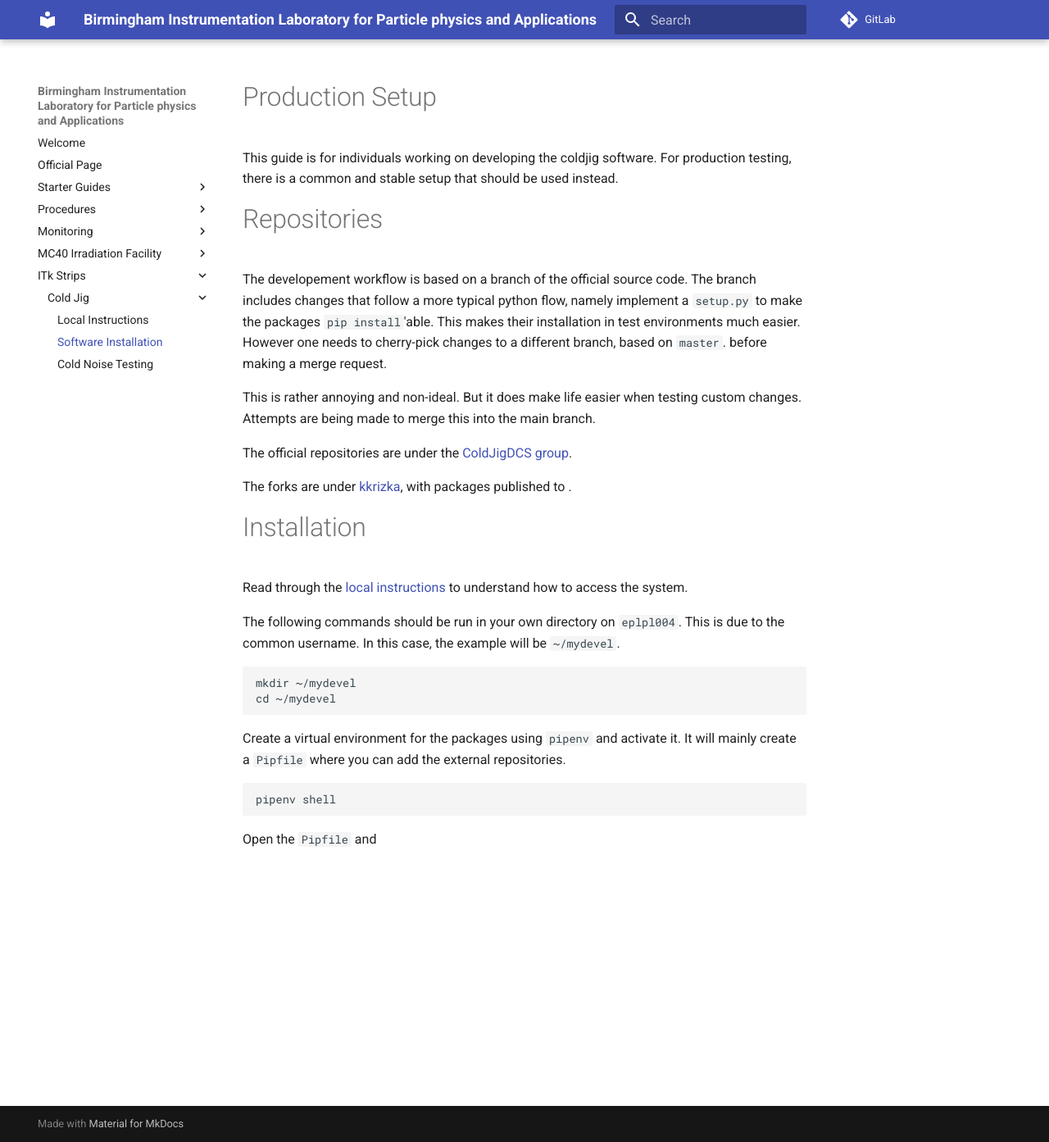
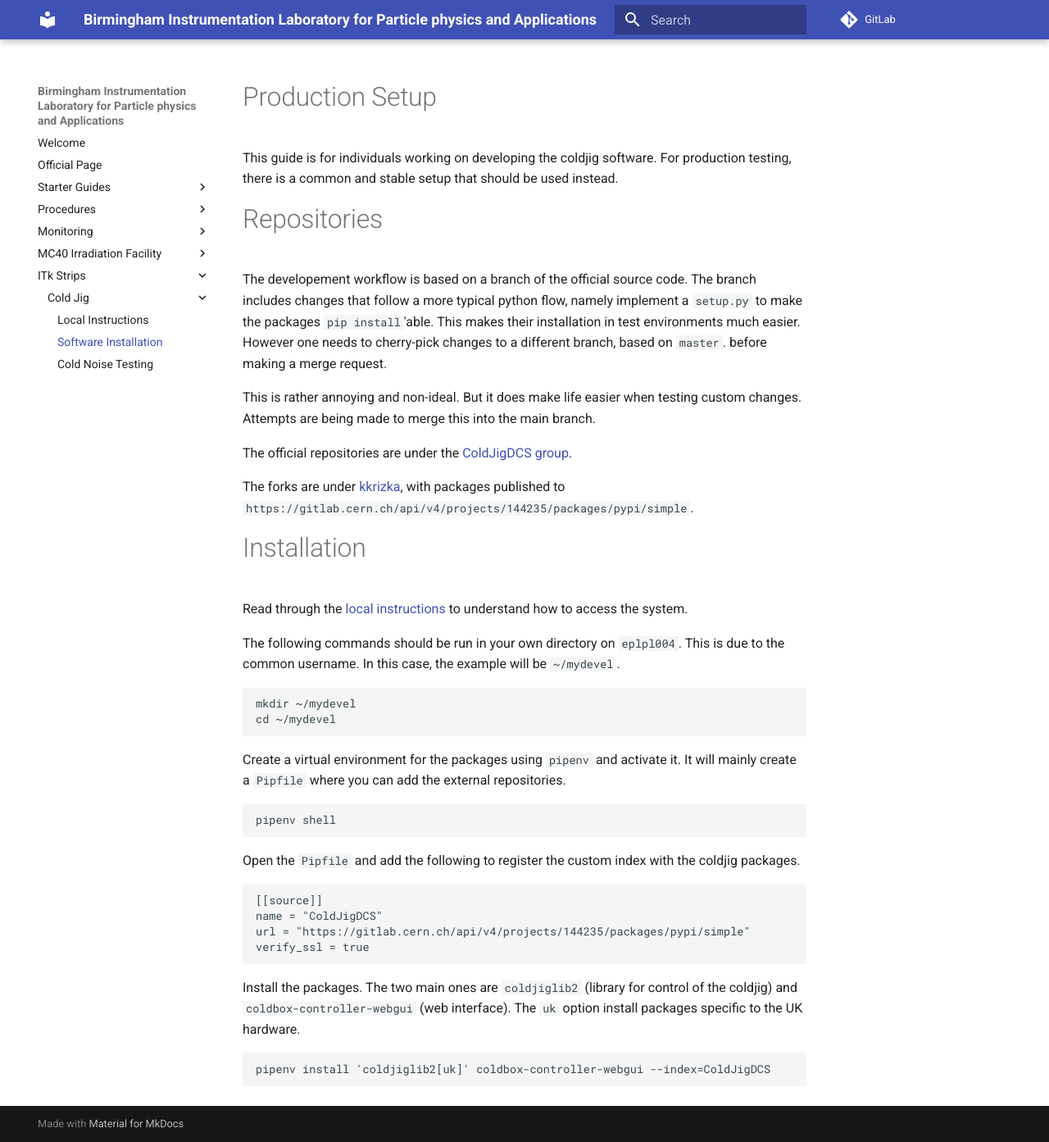
Before and after one commit to BILPAware/wiki, an MkDocs documentation site: the page built from docs/itkstrips/coldjig/software.md, in a window 1280 px wide and 1393 px high. Shown: the whole window at 82% size. Built offline with MkDocs 1.6.1 and Material for MkDocs 9.7.7, drawn with Linux system fonts in a browser that asks for light colours.

Commit message:
Complete installation instructions.

````diff
--- a/docs/itkstrips/coldjig/software.md
+++ b/docs/itkstrips/coldjig/software.md
@@ -19,7 +19,8 @@ The official repositories are under the
 [ColdJigDCS group](https://gitlab.cern.ch/ColdJigDCS).
 
 The forks are under [kkrizka](https://gitlab.cern.ch/kkrizka), with packages
-published to []().
+published to
+`https://gitlab.cern.ch/api/v4/projects/144235/packages/pypi/simple`.
 
 # Installation
 
@@ -41,4 +42,20 @@ will mainly create a `Pipfile` where you can add the external repositories.
 pipenv shell
 ```
 
-Open the `Pipfile` and
+Open the `Pipfile` and add the following to register the custom index with the
+coldjig packages.
+
+```
+[[source]]
+name = "ColdJigDCS"
+url = "https://gitlab.cern.ch/api/v4/projects/144235/packages/pypi/simple"
+verify_ssl = true
+```
+
+Install the packages. The two main ones are `coldjiglib2` (library for control
+of the coldjig) and `coldbox-controller-webgui` (web interface). The `uk` option
+install packages specific to the UK hardware.
+
+```shell
+pipenv install 'coldjiglib2[uk]' coldbox-controller-webgui --index=ColdJigDCS
+```
````
